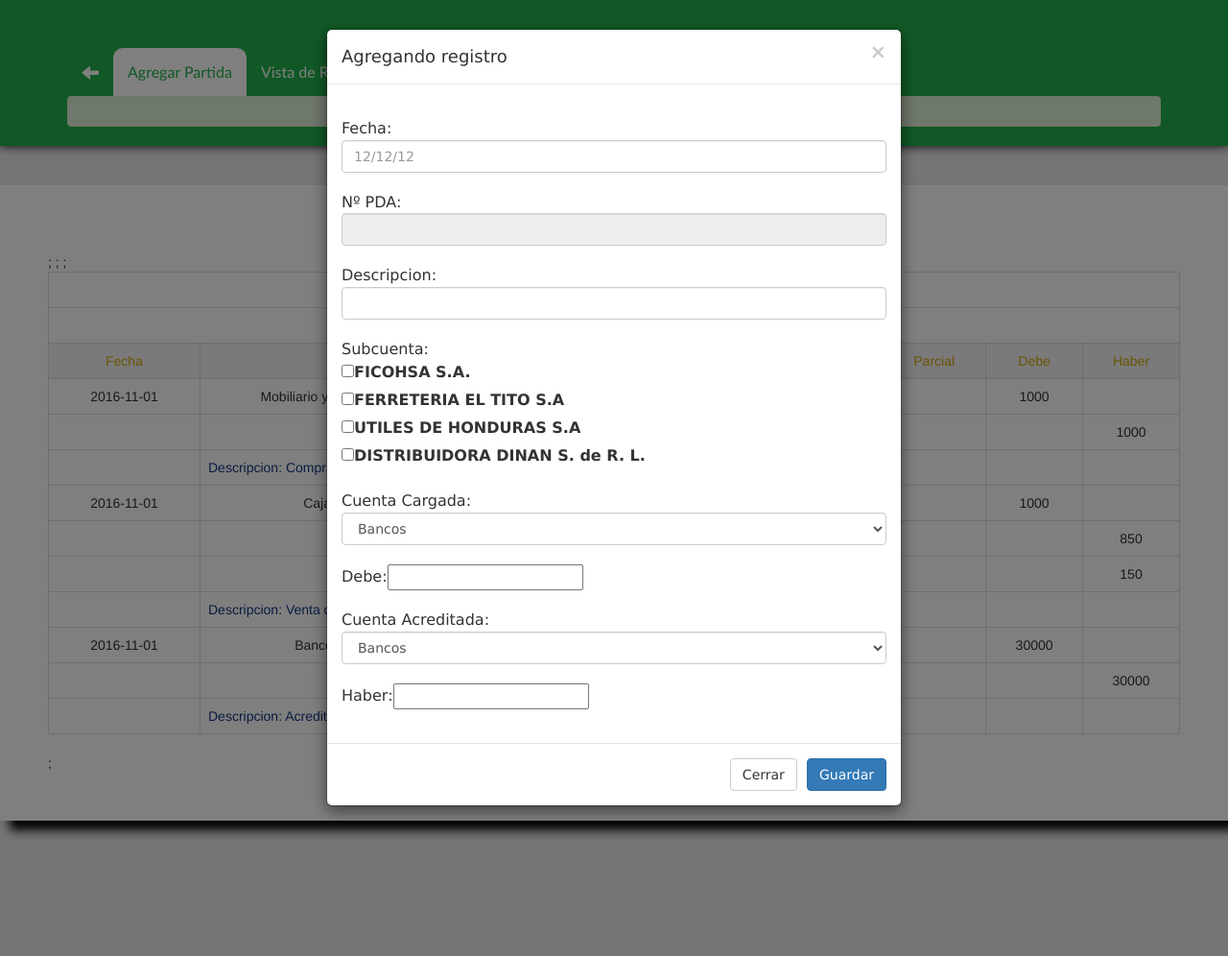
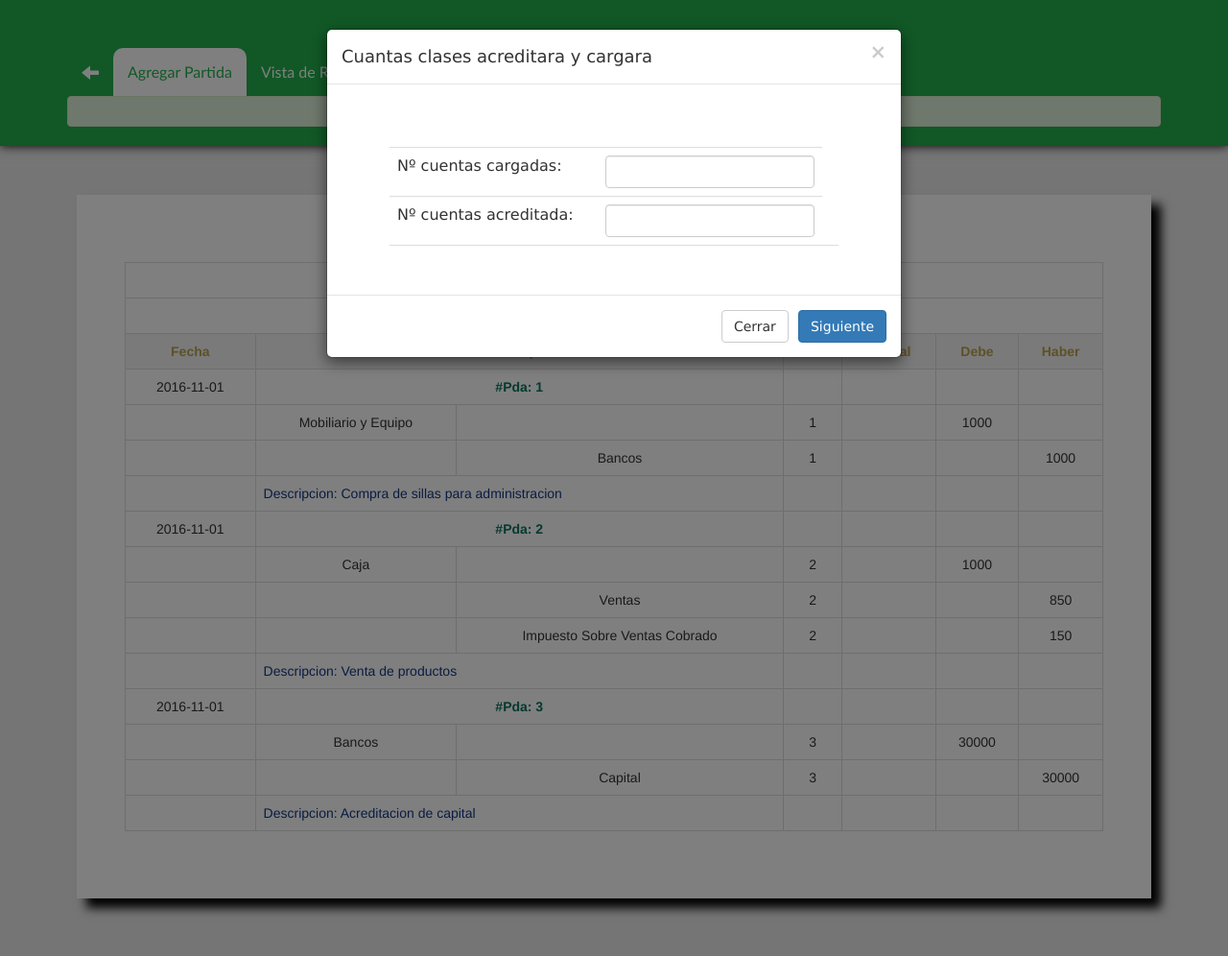
Before and after one commit to SupermerPOO/SupermerPOO, a PHP site: page /libro_diario.php in a window 1280 px wide, after a click on "Agregar Partida". Shown: the whole page at 96% size. Run offline with PHP 8.4, Linux system fonts and the light colour scheme; data comes from the database, SQL or seed files in the repository.

Commit message:
Actualizacion en menu contador

```diff
--- a/ajax/procesar.php
+++ b/ajax/procesar.php
@@ -3,6 +3,7 @@
 <?php
 include_once('../class/class_conexion.php');
 $conexion = new Conexion();
+
 
 
 switch ($_GET['accion']) {
@@ -829,17 +830,17 @@ switch ($_GET['accion']) {
 	?>
 
 	<table class='table table-bordered contenedor' align='center'>
-		<tr align='center' style='color:#000000'><strong><td colspan='7'> LIBRO DIARIO</td></strong></tr><br>
-		<tr align='center' style='color:#000000'><strong>
-		<td colspan='7'> Del 23 de Enero del 2016 al 30 de Septiembre del 2016</td></strong></tr>
-				<tr class='active' style='color: #D6A80C;' align='center'>
-					<td >Fecha</td>
-					<td colspan="2"> Concepto</td>
-
-					<td > No.</td>
-					<td > Parcial</td>
-					<td > Debe</td>
-					<td > Haber</td>
+		<tr align='center' style='color:#000000'><td colspan='7'><strong>LIBRO DIARIO</strong></td></tr><br>
+		<tr align='center' style='color:#000000'>
+		<td colspan='7'><strong> Del 23 de Enero del 2016 al 30 de Septiembre del 2016</strong></td></tr>
+				<tr class='active' style='color: #BBA24E;' align='center'>
+					<td ><strong>Fecha</strong></td>
+					<td colspan="2"> <strong>Concepto</strong></td>
+
+					<td ><strong> No.</strong></td>
+					<td ><strong> Parcial</strong></td>
+					<td > <strong>Debe</strong></td>
+					<td ><strong> Haber</strong></td>
 				</tr>
 
 				<?php
@@ -853,10 +854,18 @@ switch ($_GET['accion']) {
 
 
 					while($fila = $conexion->obtenerFila($libro)){
-
-								echo "<tr align='center'>;
-										<td>".$fila['fecha_partida']."</td>";
-
+						echo "<tr align='center'>
+								<td>".$fila['fecha_partida']." </td>
+								<td style='color: #0B7360' colspan='2'><strong>#Pda: ".$fila['codigo_partida']."</strong></td>
+								<td> </td>
+								<td> </td>
+								<td> </td>
+								<td> </td>
+							<tr>";
+
+
+										echo "<tr align='center'>
+												<td></td>";
 
 										$cargadas = $conexion->ejecutarInstruccion(sprintf(
 											'SELECT
@@ -960,7 +969,7 @@ switch ($_GET['accion']) {
 
 
 
-			</table>;
+			</table>
 
 	<?php
 
@@ -2211,10 +2220,308 @@ switch ($_GET['accion']) {
 			"</table>";
 	break;
 	case '19':
+
+     	$libro= $conexion->ejecutarInstruccion(
+     		'SELECT
+     			codigo_partida
+     		FROM tbl_libro_diario
+     		'
+     		);
+
+     	while($fila = $conexion->obtenerFila($libro)){
+			$partida=0;
+     				if($partida<$fila['codigo_partida']){
+     					$partida = $fila['codigo_partida'];
+     				}
+     	}
+     	$partida=$partida+1;
+
+
+	?>
+	<!-- ESTO ES HTML  -->
+
+<!-- <div id='num-deudor' value=<?php //echo $_POST['txt-numero-deudor']?>></div> -->
+<!-- <div id='num-acreedor' value=<?php //echo $_POST['txt-numero-acreditada']?>></div> -->
+
+
+
+							<div class="modal-body" id="cuerpo-modal">
+                          <div style="padding: 50px 50px 50px 50px;">
+                            <table class="table table-hover" align="center">
+                            <tr>
+                              <td >
+                                 Fecha:
+                        </td>
+                        <td colspan="2">
+                        <input type="text" name="txt-fecha" placeholder="Año-mes-dia" class="form-control" >
+
+                        </td>
+                        <td></td>
+
+
+                      </tr>
+                          <tr>
+                        <td>
+                        Nº PDA:
+
+                        </td>
+                        <td colspan="2">
+                      <input disabled="disabled" type="text" name="txt-partida" value=
+
+						     		<?php
+						     		echo $partida;
+						     		?>
+						     		class="form-control">
+
+                        </td>
+                        <td></td>
+
+
+                      </tr>
+                      <tr>
+                      	<td>
+                      		Descripcion:
+                      	</td>
+                      	<td colspan="2">
+                      		<input type="text" name="txt-descripcion" placeholder="" class="form-control">
+                      	</td>
+                      	<td></td>
+                      </tr>
+
+                       <tr>
+                      	<td>
+                      		Cuenta Cargada:
+                      	</td>
+                      	<td></td>
+                      	<?php
+
+
+
+                      		//"txt-numero-acreditada="+$("#txt-numero-acreditada").val()+"&txt-numero-deudor="+$("#txt-numero-deudor").val();
+
+                      		for($i=0;$i<$_POST['txt-numero-deudor'];$i++){
+
+
+                      			echo '<tr>
+                      					<td>
+                      						<select name="" id="slc-cargada-'.$i.'" class="form-control">';
+                      						$nombreCuentas= $conexion->ejecutarInstruccion(
+                      										'SELECT codigo_cuenta , nombre
+																FROM tbl_cuenta'
+                      										);
+
+                      						//$array[]= "slc-cargada-".$i;
+
+
+
+				                      			while($filaCuenta = $conexion->obtenerFila($nombreCuentas)){
+							                      		echo 	'
+														        	<option value="'.$filaCuenta['codigo_cuenta'].'">'.$filaCuenta['nombre'].'</option>
+
+														                 	';
+
+
+
+
+				                      			}
+
+                      			echo '		</select>
+					                     </td>
+					                      <td>
+		                      					<input type="text" name="txt" id="text-cargada-'.$i.'" placeholder="" class="form-control">
+		                      			</td>
+
+                      			</tr>';
+                      	?>
+                       <tr>
+                      	<td>
+                      		Subcuenta:
+                      	</td>
+                      	<td></td>
+
+                      	<?php echo "<td >".$i."";
+
+
+
+                      	?>
+                      	<div <?php echo 'id="div-subCuentas-"'.$i.''; ?>> </div>
+
+
+
+                      	</td>
+				                      	<script type="text/javascript">
+
+				                      	$(document).ready(function(){
+
+
+				                      	});
+
+
+				                      	</script>
+
+
+
+			         </tr>
+                      <?php
+
+
+
+                      		}
+
+
+
+                      	?>
+
+
+                      	<td></td>
+                      </tr>
+
+                      <tr>
+                      	<td>
+                      		Cuenta Acreditada:
+                      	</td>
+                      	<td></td>
+                      	<?php
+
+
+
+
+                      		//"txt-numero-acreditada="+$("#txt-numero-acreditada").val()+"&txt-numero-deudor="+$("#txt-numero-deudor").val();
+
+                      	for($i=0;$i<$_POST['txt-numero-acreditada'];$i++){
+                      			echo '<tr>
+                      					<td>
+                      						<select name="" id="slc-acreditada-'.$i.'" class="form-control">';
+                      						$nombreCuentas= $conexion->ejecutarInstruccion(
+                      										'SELECT codigo_cuenta , nombre
+																FROM tbl_cuenta'
+                      										);
+
+
+                      			while($filaCuenta = $conexion->obtenerFila($nombreCuentas)){
+			                      		echo 	'
+										        	<option value="'.$filaCuenta['codigo_cuenta'].'">'.$filaCuenta['nombre'].'</option>
+
+										                 	';
+
+                      			}
+
+                      			echo '		</select>
+					                     </td>
+					                      <td>
+		                      					<input type="text" name="txt" id="txt-cargada-'.$i.'" placeholder="" class="form-control">
+		                      			</td>
+
+                      			</tr>';
+                      		}
+
+
+
+                      	?>
+
+
+                      	<td></td>
+                      </tr>
+
+
+
+
+                      <tr style="width: 150px" > <td id="td-natu" colspan="2"></td> <td></td></tr>
+
+                      </table>
+                          </div>
+
+
+<?php
+	break;
+
+	case '20':
+	?>
+	   				 <div style="padding: 50px 50px 50px 50px;">
+                         <table class="table table-hover" align="center">
+                            <tr>
+                              <td >
+                                 Nº cuentas cargadas:
+
+                        </td>
+                        <td>
+                        <input type="text" name="txt-numero-deudor" id="txt-numero-deudor" placeholder="" class="form-control">
+
+                        </td>
+
+
+                      </tr>
+                          <tr>
+                        <td>
+                        Nº cuentas acreditada:
+
+                        </td>
+                        <td>
+                      <input type="text" name="txt-numero-acreditada" id="txt-numero-acreditada" placeholder="" class="form-control">
+
+                        </td>
+
+
+                      </tr>
+                      <tr style="width: 150px" > <td id="td-natu" colspan="2"></td> <td></td></tr>
+
+                      </table>
+                          </div>
+
+	<?php
+	break;
+	case '21':
+	 ?>
+	 <?php
+	 	for($i = 0; $i < $_POST['txt-numero-deudor']; $i++){
+
+
+
+                    			$nombreCuentas1= $conexion->ejecutarInstruccion(
+                      										'SELECT codigo_cuenta , nombre
+																FROM tbl_cuenta'
+                      										);
+                    			while($filaCuenta1= $conexion->obtenerFila($nombreCuentas1)){
+
+			                    $subcuenta= $conexion->ejecutarInstruccion(sprintf(
+							                      								'SELECT
+							                      									codigo_subcuenta,
+							                      									 codigo_cuenta,
+							                      									nombre_subcuenta
+							                      								FROM tbl_subcuenta
+							                      								WHERE codigo_cuenta="%s"',
+							                      								stripslashes($filaCuenta1['codigo_cuenta'])
+							                      								)
+							                      				);
+
+						                     while($filaSubcuenta =$conexion->obtenerFila($subcuenta)){
+						                      		echo'<tr>
+						                      				<td></td>
+								                      		<td>'.$filaSubcuenta['nombre_subcuenta'].'</td>
+								                      		<td><input type="text" name="'.$filaSubcuenta['nombre_subcuenta'].'" id="'.$filaSubcuenta['nombre_subcuenta'].'" value="" class="form-control"></td>
+						                      			</tr>';
+
+						                      	}
+
+						                      ?>
+						                      <?php
+						                      }
+
+
+                    			}
+                    			?>
+
+	 <?php
+
+
+
+
+
 	break;
 	default:
 		# code...
 		break;
 }
+$conexion->cerrarConexion();
 
 ?>
--- a/libro_diario.php
+++ b/libro_diario.php
@@ -38,34 +38,68 @@
 
 
         <li id="pes1">
-          <a href="#" data-toggle="modal" data-target="#myModal">Agregar Partida</a>
+          <a href="#" data-toggle="modal" data-target="#myModal" id="a-Agregar">Agregar Partida</a>
           <div id="myModal" class="modal fade" tabindex="-1" role="dialog">
               <div class="modal-dialog" role="document">
                 <div class="modal-content">
                   <div class="modal-header">
                       <button type="button" class="close" data-dismiss="modal" aria-label="Close"><span aria-hidden="true">&times;</span></button>
-                      <h4 class="modal-title">Agregando registro</h4>
+                      <h4 class="modal-title">Cuantas clases acreditara y cargara</h4>
                       </div>
-                  <div class="modal-body">
-                    <p><div type="text" id="txt-fecha">Fecha:<input type="text" name="txt-fecha" placeholder="12/12/12" class="form-control"></div></p>
-                    <p><div type="text" id="txt-partida">Nº PDA: <?php ?><input disabled="disabled" type="text" name="txt-partida" placeholder="" class="form-control"></div></p>
-                    <p><div type="text" id="txt-descripcion">Descripcion:<input type="text" name="txt-descripcion" placeholder="" class="form-control"></div></p>
-                    <p><div>Subcuenta:<br><label><input type="checkbox" name="chk-subcuentas" value="FICOHSA S.A.">FICOHSA S.A.</label></div>
-                    <label><input type="checkbox" name="chk-subcuentas" value="FERRETERIA EL TITO S.A">FERRETERIA EL TITO S.A</label><br>
-                    <label><input type="checkbox" name="chk-subcuentas" value="UTILES DE HONDURAS S.A">UTILES DE HONDURAS S.A</label>
-                    <label><input type="checkbox" name="chk-subcuentas" value="DISTRIBUIDORA DINAN S. de R. L.">DISTRIBUIDORA DINAN S. de R. L.</label>
-                    <p><div type="text" id="txt-cuenta-cargada">Cuenta Cargada:<select name="" id="slc-cuenta-cargada" class="form-control"><option value="Bancos">Bancos</option><option value="Proveedores">Proveedores</option></select></div></p>
-                    <p><div type="text" id="txt-debe">Debe:<input type="text" name="txt-debe"></div></p>
-                    <p><div type="text" id="txt-cuenta-acreditada">Cuenta Acreditada:<select name="" id="slc-cuenta-acreditada" class="form-control"><option value="Bancos">Bancos</option><option value="Proveedores">Proveedores</option></select></div></p>
-                    <p><div type="text" id="txt-haber">Haber:<input type="text" name="txt-haber"></div></p>
+
+                          <div class="modal-body" id="cuerpo-modal">
+                          <div style="padding: 50px 50px 0px 50px;">
+                            <table class="table table-hover" align="center">
+                            <tr>
+                              <td >
+                                 Nº cuentas cargadas:
+
+                        </td>
+                        <td>
+                        <input type="text" name="txt-numero-deudor" id="txt-numero-deudor" placeholder="" class="form-control">
+
+                        </td>
+
+
+                      </tr>
+                          <tr>
+                        <td>
+                        Nº cuentas acreditada:
+
+                        </td>
+                        <td>
+                      <input type="text" name="txt-numero-acreditada" id="txt-numero-acreditada" placeholder="" class="form-control">
+
+                        </td>
+
+
+                      </tr>
+                      <tr style="width: 150px" > <td id="td-natu" colspan="2"></td> <td></td></tr>
+
+                      </table>
                           </div>
-                  <div class="modal-footer">
+
+
+                          </div>
+                          <div id='div-camposVacios' align='center' style="color: #D40A18; display: none;padding: 0px 0px 0px 200px"><strong></strong></div>
+                           <div class="modal-footer" > <!-- Div botones -->
                            <button type="button" class="btn btn-default" data-dismiss="modal">Cerrar</button>
-                    <button type="button" id="btn-guardar" class="btn btn-primary">Guardar</button>
+                           <button type="button" id="btn-siguiente" class="btn btn-primary">Siguiente</button>
+                           <button type="button" style="display: none" id="btn-guardar" class="btn btn-primary">Guardar</button>
+
                         </div>
+
+
+
+
+
+
                 </div><!-- /.modal-content -->
               </div><!-- /.modal-dialog -->
             </div><!-- /.modal -->
+
+
+
         </li>
         <li id="pes2">
           <a href="" id="vista1">Vista de Registro</a>
@@ -92,13 +126,17 @@
 <hr>
 <body>
 
+<div style="padding: 10px 80px 20px 80px">
 
-
-<div id="tablas" class="col-xs-12 col-sm-12 col-md-12 col-lg-12">
+      <div id="tablas" class="col-xs-12 col-sm-12 col-md-12 col-lg-12" >
 
 
 
       </div>
+
+</div>
+
+
 
 <script type="text/javascript">
 $(document).ready(function(){
@@ -120,19 +158,48 @@ $(document).ready(function(){
 
                                     }
                                   });
+
+
+
+
+                                  for(var i=0; i< $('txt-numero-deudor').val();i++){
+                                    alert("llegue");
+                                      $('#slc-cargada-'+i).on('change',function(){
+                                        var parametros = "slc-cargada-"+i+$('#slc-cargada-'+i).val()+"&txt-numero-deudor="+$('txt-numero-deudor').val();
+                                        $.ajax({
+                                          url: "ajax/procesar.php?accion=21",
+                                          method: "POST",
+                                          data: parametros,
+                                          success: function(resultado){
+
+                                            $('#div-subCuentas-'+i).html(resultado);
+
+                                          }, error: function(){
+
+                                          }
+
+                                        });
+                                      });
+                                  }
 //ACCIONES AL DAR CLICK
-      $("#Ag-Partida").click(function(e){
+      $("#btn-siguiente").click(function(e){
         e.preventDefault();
 
+              if($("#txt-numero-acreditada").val()!="" && $("#txt-numero-deudor").val()!=""){
+
+                              var parametros= "txt-numero-acreditada="+$("#txt-numero-acreditada").val()+"&txt-numero-deudor="+$("#txt-numero-deudor").val();
+
                                   $.ajax({
-          url:"ajax/procesar.php?accion=6",
+                                    url:"ajax/procesar.php?accion=19",
                                     method:"POST",
+                                    data:parametros,
+                                    success:function(respuesta){
+                                      $('#btn-siguiente').css('display','none');
+                                      $('#btn-guardar').css('display','inline');
 
-          success:function(respuesta){
-          //  alert(respuesta);
-            $("#menus").css('background','#FFFFFF');
-            $("#menus").css('color','#177EE5');
-            $("#tablas").html(respuesta);
+                                     $("#div-camposVacios").css('display','none');
+                                      $("#cuerpo-modal").html(respuesta);
+
                                     },
                                     error:function(xhr, ajaxOptions, thrownError){
                                       alert("Ocurrio un error.");
@@ -141,7 +208,20 @@ $(document).ready(function(){
 
                                     }
                                   });
+
+                      }else{
+                        $("#div-camposVacios").html("Hay Campos Vacios");
+                        $("#div-camposVacios").css('display','inline');
+
+                      }
+
+
         });
+
+
+
+
+
       $("#vista1").click(function(e){
         e.preventDefault();
         //$("#tablas").html("ESTOY AQUI");
@@ -164,10 +244,39 @@ $(document).ready(function(){
         });
       });
 
+      $("#btn-guardar").click(function(e){
+        e.preventDefault();
+        //$("#tablas").html("ESTOY AQUI");
+        $.ajax({
+          url:"ajax/procesar.php?accion=20",
+          method:"POST",
+
+          success:function(respuesta){
+          //  alert(respuesta);
+           // $("#menus").css('background','#FFFFFF');
+            // $("#menus").css('color','#177EE5');
+            $("#cuerpo-modal").html(respuesta);
+
+            $('#btn-guardar').css('display','none');
+            $('#btn-siguiente').css('display','inline');
+          },
+          error:function(xhr, ajaxOptions, thrownError){
+            alert("Ocurrio un error.");
+            //alert(xhr.status);
+            alert(thrownError);
+
+          }
+        });
+      });
+
+
+
+
 
 
 
       });
+
 
 
 
--- a/menu_contador.php
+++ b/menu_contador.php
@@ -60,6 +60,7 @@
                         <h4 class="modal-title text-center">Crear Cuenta</h4>
                       </div>
                       <div class="modal-body" style="padding: 50px 300px 50px 180px;">
+
                       <table class="table table-hover" align="center">
                       <tr>
                         <td >
```
Also changed, not shown: ajax/procesar_diario.php (deleted, +0 -43 lines). Lines whose indentation alone changed are shown as unchanged.
